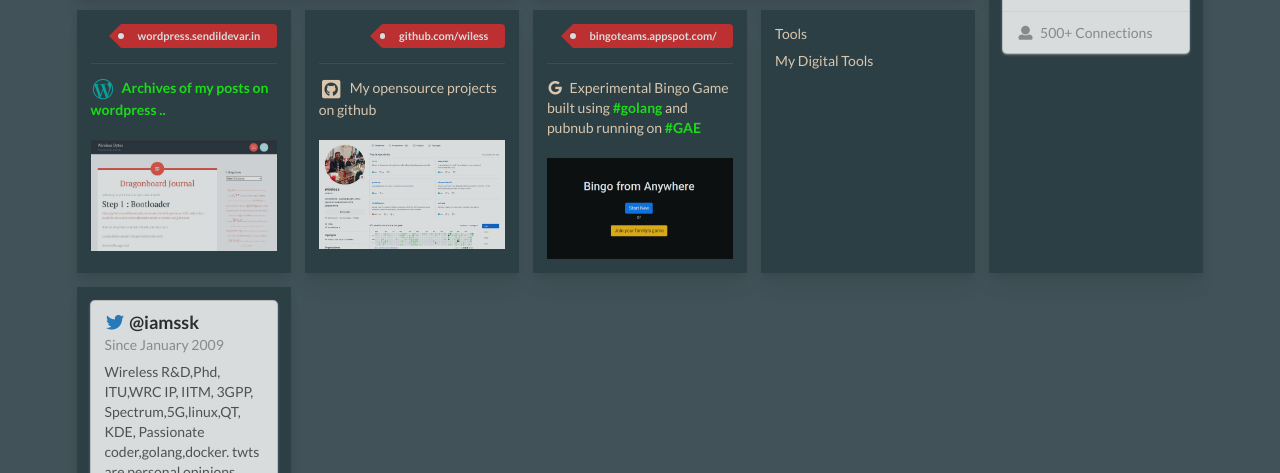
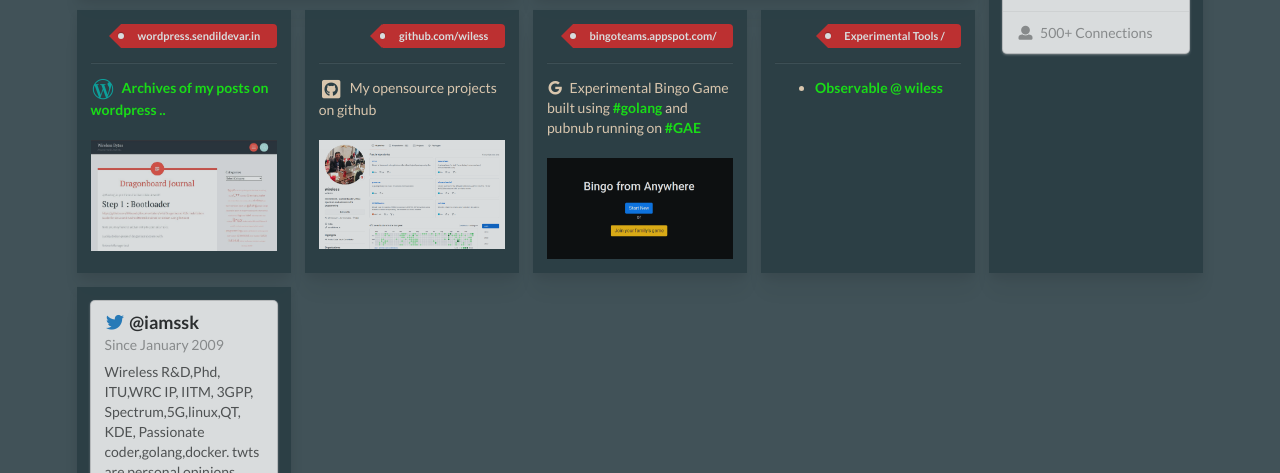
Before and after one commit to wiless/sendildevar.in, a plain HTML site: page index.html in a window 1280 px wide. Shown: the part 843-1316 px from the top of the page. Drawn offline with Linux system fonts and the light colour scheme; a web font is replaced by a local one.

Commit message:
Update index.html

```diff
--- a/index.html
+++ b/index.html
@@ -8,8 +8,8 @@
 
     <!-- Twitter Card data -->
     <meta name="twitter:card" content="summary">
-    <meta name="twitter:site" content="">
-    <meta name="twitter:title" content="">
+    <meta name="twitter:site" content="https://sendildevar.in">
+    <meta name="twitter:title" content="Launch Page of Sendil Devar">
     <meta name="twitter:description" content="">
     <meta name="twitter:creator" content="@iamssk">
 
@@ -244,7 +244,6 @@
 
                 <article class="article" style="color:bisque; ">
                     <div style="position:relative ;text-align:end  ;bottom: 0;left: 0;">
-
                         <a target=_blank href="//bingoteams.appspot.com/" class="ui small tag red label">
                             bingoteams.appspot.com/</a>
                     </div>
@@ -264,9 +263,16 @@
 
 
 
-                <article class="article" style="color:bisque; ">Tools
-                    <hr>
-                    My Digital Tools
+                <article class="article" style="color:bisque; ">
+                                        <div style="position:relative ;text-align:end  ;bottom: 0;left: 0;">
+                        <a target=_blank href="" class="ui small tag red label">
+                            Experimental Tools /</a>
+                    </div>
+                    <div class="ui divider"> </div>
+                    <ul>
+                        <li><a href="https://observablehq.com/wiless"> Observable @ wiless </a></li>
+                     <ul>
+
                 </article>
 
 
```
